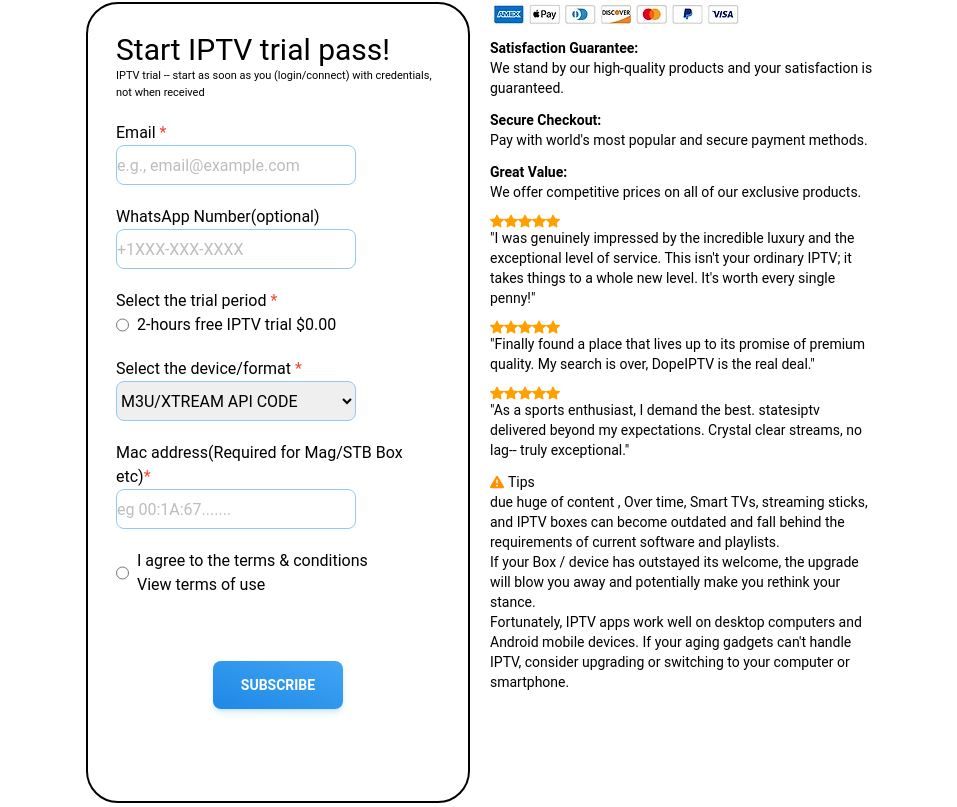
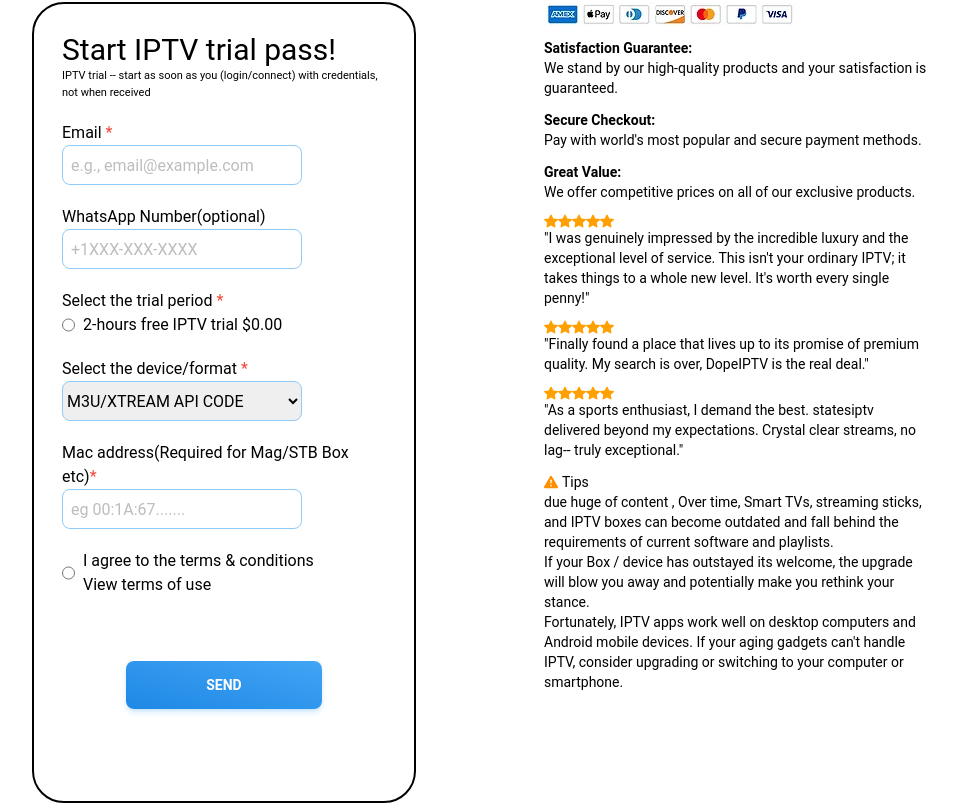
Before and after one commit to Laryd/iptv, a React (Vite) app: page /trial in a window 1280 px wide. Shown: the part 313-1120 px from the top of the page, without its empty margins (160-1117 px from the left). Built offline with nearby package versions, Linux system fonts and the light colour scheme.

Commit message:
trial page setup

```diff
--- a/src/components/hero/Hero.jsx
+++ b/src/components/hero/Hero.jsx
@@ -3,6 +3,7 @@ import React from "react";
 import {GoVideo} from "react-icons/go"
 import {FiSettings} from "react-icons/fi"
 import { PiTelevisionSimpleLight, PiLightning } from "react-icons/pi";
+import { Link } from "react-router-dom";
 
 const Hero = () => {
   return (
@@ -24,7 +25,9 @@ const Hero = () => {
       </p>
 
       <div>
-        <Button color="blue">Start your Trial Now!</Button>
+        <Link to="/trial">
+          <Button color="blue">Start your Trial Now!</Button>
+        </Link>
       </div>
       <div className="flex justify-center mb-7">
         <img src="/icons.png" alt="tv tech icons" />
@@ -32,12 +35,12 @@ const Hero = () => {
       <div className="flex justify-center items-center gap-28">
         <div className="flex gap-8">
           <div className="bg-primary hover:opacity-75 cursor-pointer w-28 h-28 rounded-md p-2  border-black border-2  text-white text-center">
-            <GoVideo className="text-2xl relative ml-7 text-lightening" /> Over 80K
-            Live, Movies & Series.
+            <GoVideo className="text-2xl relative ml-7 text-lightening" /> Over
+            80K Live, Movies & Series.
           </div>
           <div className="bg-primary hover:opacity-75 cursor-pointer w-28 h-28 rounded-md p-2  border-black border-2  text-white text-center">
-            <FiSettings className="text-2xl relative ml-7 text-lightening" /> Easy &
-            Fast Setup
+            <FiSettings className="text-2xl relative ml-7 text-lightening" />{" "}
+            Easy & Fast Setup
           </div>
         </div>
         <div className="flex gap-8">
--- a/src/components/navbar/NavBar.jsx
+++ b/src/components/navbar/NavBar.jsx
@@ -94,6 +94,7 @@ export function NavbarDefault() {
           DopeIPTV
         </Typography>
         <div className="hidden lg:block">{navList}</div>
+        <Link to='/pricing'>
           <Button
             variant="gradient"
             size="lg"
@@ -102,6 +103,7 @@ export function NavbarDefault() {
           >
             Subscribe
           </Button>
+        </Link>
         <IconButton
           variant="text"
           className="ml-auto h-6 w-6 text-inherit hover:bg-transparent focus:bg-transparent active:bg-transparent lg:hidden"
@@ -143,11 +145,14 @@ export function NavbarDefault() {
       <Collapse open={openNav}>
         <div className="container mx-auto">
           {navList}
-          <Button variant="gradient" color='blue' size="sm" fullWidth className="mb-2">
-            <span>
-              Subscribe{" "}
-
-            </span>
+          <Button
+            variant="gradient"
+            color="blue"
+            size="sm"
+            fullWidth
+            className="mb-2"
+          >
+            <span>Subscribe </span>
           </Button>
         </div>
       </Collapse>
--- a/src/components/trial/Form.jsx
+++ b/src/components/trial/Form.jsx
@@ -9,7 +9,7 @@ import Ratings from "./Ratings";
 
 const Form = () => {
   return (
-    <div className="flex gap-5 justify-center">
+    <div className="flex gap-32 justify-center">
       <form className="mt-12 flex flex-col items-center mb-6">
         <div className="w-96 p-7 rounded-[2rem] border border-black border-x-2 border-y-2">
           <h1 className="text-3xl">Start IPTV trial pass!</h1>
@@ -25,7 +25,7 @@ const Form = () => {
               type="email"
               id="email"
               placeholder="e.g., email@example.com"
-              className="w-60 h-10 border border-blue-200 rounded-lg"
+              className="w-60 h-10 border border-blue-200 rounded-lg p-2"
             />
           </div>
           <div className="flex flex-col mb-5">
@@ -34,7 +34,7 @@ const Form = () => {
               type="text"
               id="number"
               placeholder="+1XXX-XXX-XXXX"
-              className="w-60 h-10 border border-blue-200 rounded-lg"
+              className="w-60 h-10 border border-blue-200 rounded-lg p-2"
             />
           </div>
           <div className="flex flex-col mb-5">
@@ -71,7 +71,7 @@ const Form = () => {
               type="text"
               id="mac"
               placeholder="eg 00:1A:67......."
-              className="w-60 h-10 border border-blue-200 rounded-lg"
+              className="w-60 h-10 border border-blue-200 rounded-lg p-2"
             />
           </div>
           <div className="flex gap-2">
@@ -86,9 +86,9 @@ const Form = () => {
               variant="gradient"
               size="lg"
               color="blue"
-              className="hidden lg:inline-block my-16"
+              className="hidden lg:inline-block my-16 px-20"
             >
-              Subscribe
+              Send
             </Button>
           </div>
         </div>
```
Lines whose indentation alone changed are shown as unchanged.
